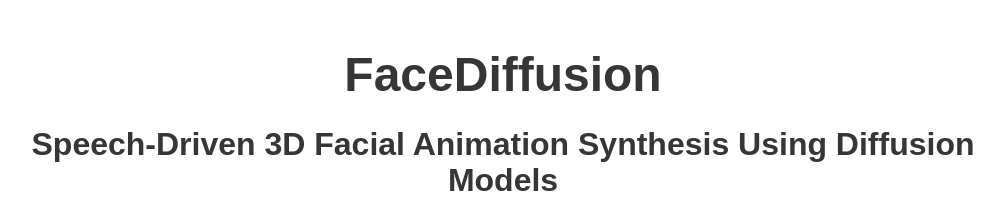
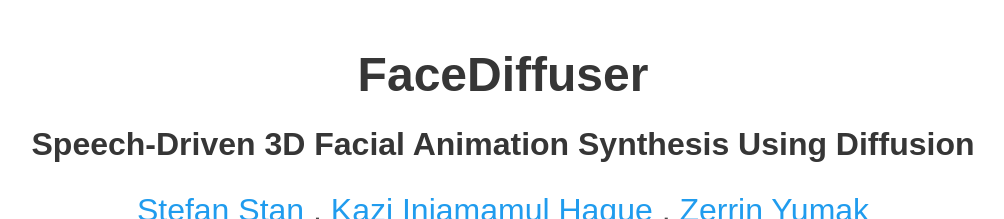
Before and after one commit to uuembodiedsocialai/FaceDiffuser, a plain HTML site: page index.html in a window 1280 px wide. Shown: the top 219 px of the page, without its empty margins (137-1141 px from the left). Drawn offline with nearby package versions, Linux system fonts and the light colour scheme; some icons are missing; a web font is replaced by a local one.

Commit message:
Update project title

```diff
--- a/index.html
+++ b/index.html
@@ -3,10 +3,10 @@
 <head>
   <meta charset="utf-8">
   <meta name="description"
-        content="FaceDiffusion produces facial animation for 3D characters based on speech">
+        content="FaceDiffuser produces facial animation for 3D characters based on speech">
   <meta name="keywords" content="FaceDiffusion, Diffusion, Animation">
   <meta name="viewport" content="width=device-width, initial-scale=1">
-  <title>FaceDiffusion: Speech-Driven 3D Facial Animation Synthesis Using Diffusion Models</title>
+  <title>FaceDiffuser: Speech-Driven 3D Facial Animation Synthesis Using Diffusion</title>
 
   <link href="https://fonts.googleapis.com/css?family=Google+Sans|Noto+Sans|Castoro"
         rel="stylesheet">
@@ -34,8 +34,8 @@
     <div class="container is-max-desktop">
       <div class="columns is-centered">
         <div class="column has-text-centered">
-          <h1 class="title is-1 publication-title">FaceDiffusion</h1>
-          <h2 class="title is-3 publication-title">Speech-Driven 3D Facial Animation Synthesis Using Diffusion Models </h2>
+          <h1 class="title is-1 publication-title">FaceDiffuser</h1>
+          <h2 class="title is-3 publication-title">Speech-Driven 3D Facial Animation Synthesis Using Diffusion</h2>
           <div class="is-size-3 publication-authors">
             <span class="author-block"> <a href="https://stefan-st.github.io/personal-website/"> Stefan Stan </a>, </span>
             <span class="author-block"> <a href="https://www.uu.nl/staff/KIHaque"> Kazi Injamamul Haque </a>, </span>
```
